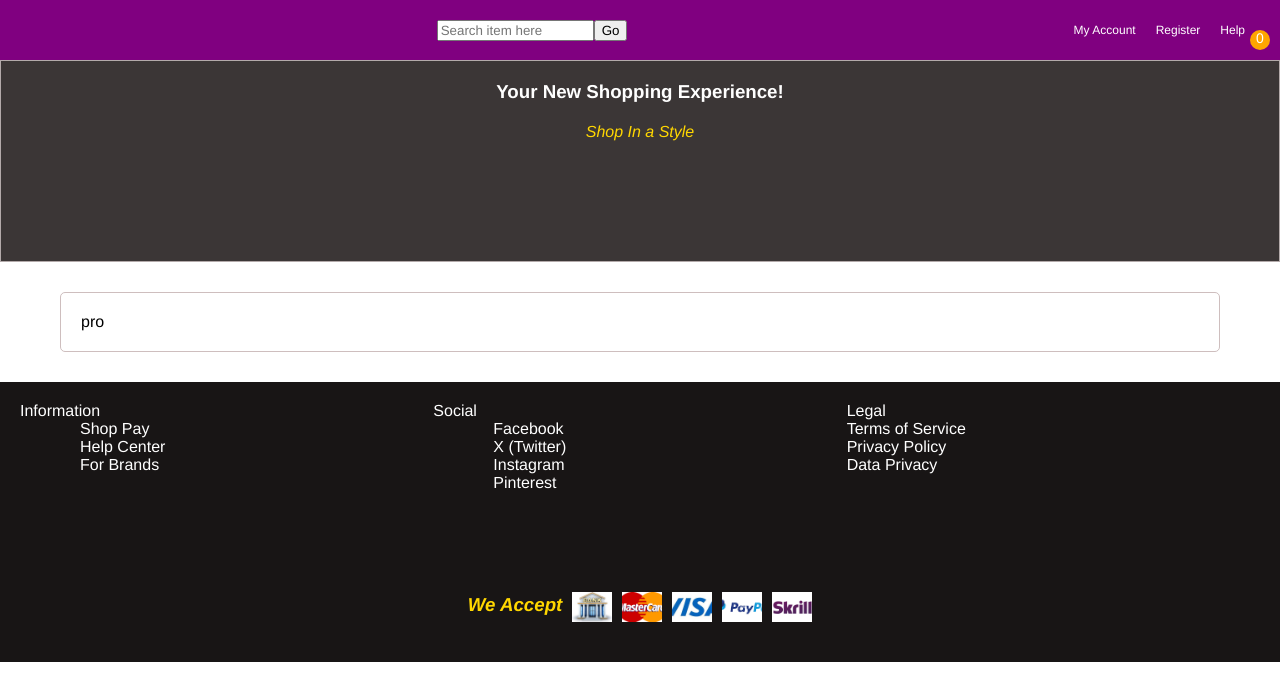
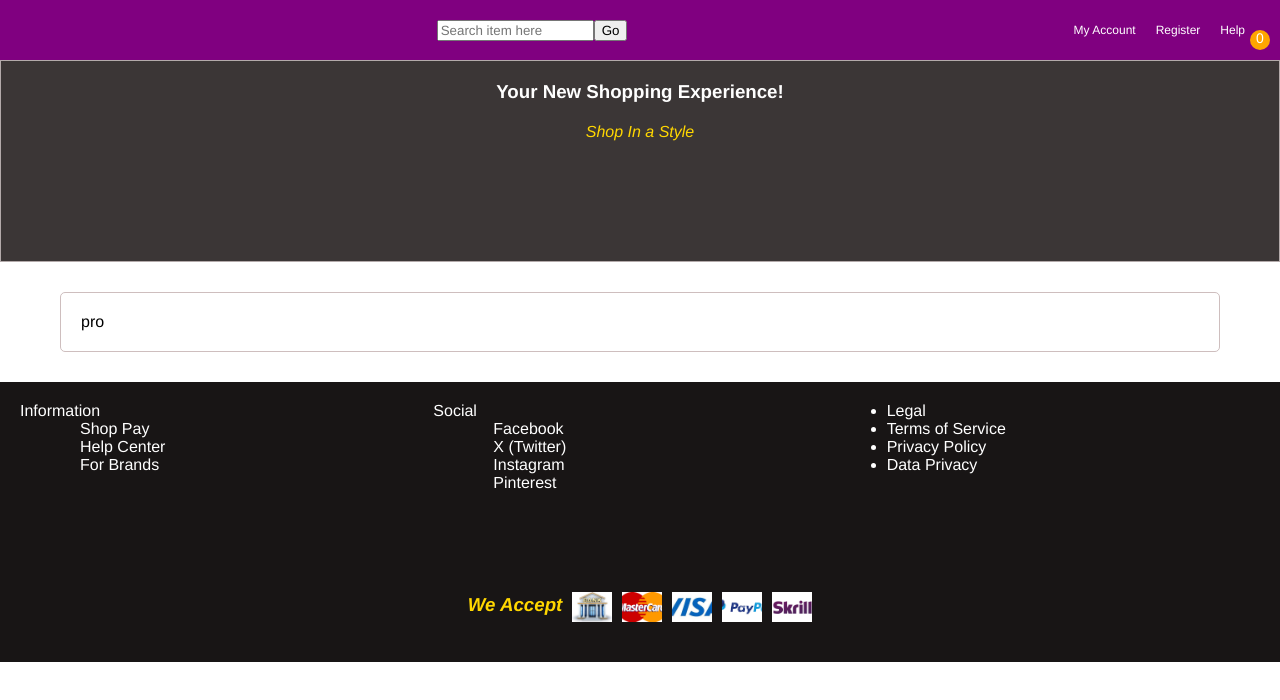
Before and after one commit to Tetka3/np-ecommerce, a React (Create React App) app: page / in a window 1280 px wide. Shown: the top 700 px of the page. Built offline with nearby package versions, Linux system fonts and the light colour scheme.

Commit message:
first commit

```diff
--- a/src/components/Footer.jsx
+++ b/src/components/Footer.jsx
@@ -27,10 +27,12 @@ const Footer = () => {
                 </ul>
             </div>
             <div class="topRight">
-                <p>Legal</p>
-                <p>Terms of Service</p>
-                <p>Privacy Policy</p>
-                <p>Data Privacy</p>
+                <ul>
+                    <li>Legal</li>
+                    <li>Terms of Service</li>
+                    <li>Privacy Policy</li>
+                    <li>Data Privacy</li>
+                </ul>
             </div>
         </div>
         <div class="bottom">
--- a/src/components/style.css
+++ b/src/components/style.css
@@ -169,7 +169,7 @@
     list-style: none;
     margin-left: 20px;
 }
-.topLeft ul li:hover{
+.topLeft ul li:hover, .topCenter ul li:hover, .topRight ul li:hover{
     cursor: pointer;
     text-decoration: underline;
 }
```
